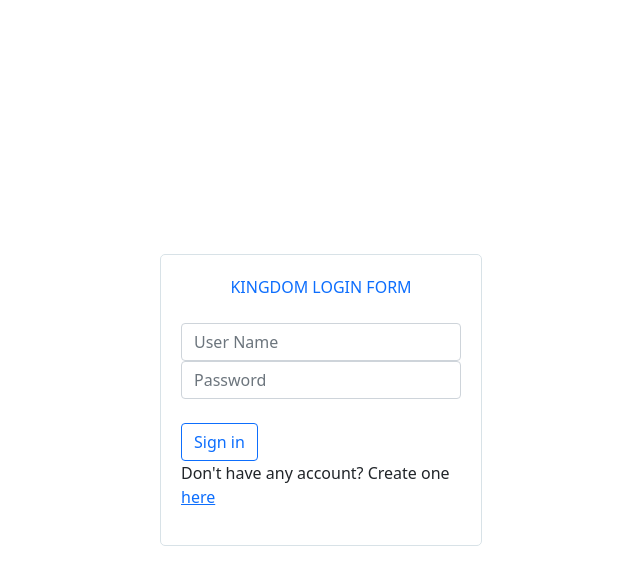
After one commit to Rafatlne/kingdom, a Django app: page /login/ in a window 1280 px wide. The commit adds this page. Shown: the top 585 px of the page, without its empty margins (319-959 px from the left). Run offline with Django 3.2, Linux system fonts and the light colour scheme.

Commit message:
added django auth user login, logout and api auth

```diff
--- /dev/null
+++ b/countries/templates/countries/layout.html
@@ -0,0 +1,96 @@
+<!DOCTYPE html>
+<html lang="en">
+
+<head>
+    <meta charset="UTF-8">
+    <meta http-equiv="X-UA-Compatible" content="IE=edge">
+    <meta name="viewport" content="width=device-width, initial-scale=1.0">
+    <title>Document</title>
+    <link href="https://cdn.jsdelivr.net/npm/bootstrap@5.1.0/dist/css/bootstrap.min.css" rel="stylesheet"
+        integrity="sha384-KyZXEAg3QhqLMpG8r+8fhAXLRk2vvoC2f3B09zVXn8CA5QIVfZOJ3BCsw2P0p/We" crossorigin="anonymous">
+</head>
+<script src="https://cdn.jsdelivr.net/npm/@popperjs/core@2.9.3/dist/umd/popper.min.js"
+    integrity="sha384-eMNCOe7tC1doHpGoWe/6oMVemdAVTMs2xqW4mwXrXsW0L84Iytr2wi5v2QjrP/xp" crossorigin="anonymous">
+    </script>
+<script src="https://cdn.jsdelivr.net/npm/bootstrap@5.1.0/dist/js/bootstrap.min.js"
+    integrity="sha384-cn7l7gDp0eyniUwwAZgrzD06kc/tftFf19TOAs2zVinnD/C7E91j9yyk5//jjpt/" crossorigin="anonymous">
+    </script>
+<script src="https://code.jquery.com/jquery-3.6.0.min.js"
+    integrity="sha256-/xUj+3OJU5yExlq6GSYGSHk7tPXikynS7ogEvDej/m4=" crossorigin="anonymous"></script>
+<style>
+    #button {
+        display: block;
+        margin: 20px auto;
+        padding: 10px 30px;
+        background-color: #eee;
+        border: solid #ccc 1px;
+        cursor: pointer;
+    }
+
+    #overlay {
+        position: fixed;
+        top: 0;
+        z-index: 100;
+        width: 100%;
+        height: 100%;
+        display: none;
+        background: rgba(0, 0, 0, 0.6);
+    }
+
+    .cv-spinner {
+        height: 100%;
+        display: flex;
+        justify-content: center;
+        align-items: center;
+    }
+
+    .spinner {
+        width: 40px;
+        height: 40px;
+        border: 4px #ddd solid;
+        border-top: 4px #2e93e6 solid;
+        border-radius: 50%;
+        animation: sp-anime 0.8s infinite linear;
+    }
+
+    @keyframes sp-anime {
+        100% {
+            transform: rotate(360deg);
+        }
+    }
+
+    .is-hide {
+        display: none;
+    }
+
+    .sign-box {
+        width: 100%;
+        max-width: 322px;
+        margin: 0 auto;
+        background: #fff;
+        border: solid 1px #d8e2e7;
+        -webkit-border-radius: 5px;
+        border-radius: 5px;
+        padding: 20px;
+        font-size: 1rem;
+        position: relative;
+    }
+
+    .centered {
+        position: fixed;
+        width: 400px;
+        top: 50%;
+        left: 50%;
+        /* bring your own prefixes */
+        transform: translate(-50%, -50%);
+    }
+</style>
+
+<body>
+    {% block content %}
+
+    {% endblock %}
+
+</body>
+
+</html>
--- /dev/null
+++ b/countries/templates/countries/registration/login.html
@@ -0,0 +1,29 @@
+{% extends 'countries/layout.html' %}
+
+{% block content %}
+
+<section class="centered">
+    <div class="container-fluid">
+        <form class="sign-box" method="post">
+            {% csrf_token %}
+            <header class="text-primary text-center">KINGDOM LOGIN FORM</header>
+            <div class="pb-4"></div>
+            <div class="form-group">
+                <input class="form-control" id="user-name" placeholder="User Name" name="username" type="text"
+                    autocomplete="off">
+            </div>
+            <div class="form-group">
+                <input class="form-control" id="password" placeholder="Password" name="password" type="password"
+                    autocomplete="off">
+            </div>
+            <div class="pb-4"></div>
+            <button type="submit" class="btn btn-outline-primary">Sign in</button>
+            {% for message in messages %}
+            <p class="bg-danger text-light my-1" id="messages">{{message}}</p>
+            {% endfor %}
+            <p>Don't have any account? Create one <a href="/register">here</a></p>
+        </form>
+    </div>
+</section>
+
+{% endblock %}
--- a/countries/urls.py
+++ b/countries/urls.py
@@ -9,4 +9,6 @@ urlpatterns = [
     path('api/v1/', include(router.urls)),
     path('api-auth/', include('rest_framework.urls', namespace='rest_framework')),
     path('', views.CountryView.as_view(), name='countries'),
+    path('login/', views.LoginView.as_view(), name='login'),
+    path('logout/', views.LogoutView.as_view(), name='logout'),
 ]
--- a/countries/views.py
+++ b/countries/views.py
@@ -1,13 +1,22 @@
-from django.shortcuts import render
+import datetime
+
+from django.shortcuts import render, redirect
 from rest_framework.decorators import action
 from rest_framework.response import Response
 from .models import *
 from .serializers import *
-from rest_framework import viewsets
+from rest_framework import viewsets, permissions
 from .filters import *
-from django.views import generic
+from django.views import generic, View
+from django.contrib.auth.mixins import LoginRequiredMixin
+from django.contrib.auth import authenticate, login, logout
+from django.contrib import messages
+from django.http import HttpResponse
+
 
 class CountryViewSet(viewsets.ModelViewSet):
+    permission_classes = [permissions.IsAuthenticated]
+
     queryset = Country.objects.all().order_by('name')
     serializer_class = CountrySerializer
 
@@ -23,8 +32,49 @@ class CountryViewSet(viewsets.ModelViewSet):
 
     @action(detail=True, methods=['GET'])
     def neighbours(self, request, pk=None):
-        serializer = NeighbourIdSerializer(Country.objects.get(pk=pk).neighbours, many=True)
+        serializer = NeighbourIdSerializer(
+            Country.objects.get(pk=pk).neighbours, many=True)
         return Response(serializer.data)
 
-class CountryView(generic.TemplateView):
+
+class CountryView(LoginRequiredMixin, generic.TemplateView):
+    login_url = '/login/'
     template_name = 'countries/countries.html'
+
+
+
+class LoginView(View):
+    template_name = 'countries/registration/login.html'
+
+    def get(self, request):
+        if request.user.is_authenticated:
+            return redirect('countries')
+
+        return render(request, self.template_name)
+
+    def post(self, request):
+        if request.user.is_authenticated:
+            return redirect('countries')
+        else:
+            username = request.POST.get('username')
+            password = request.POST.get('password')
+
+            user = authenticate(
+                request, username=username, password=password)
+
+            if user is not None:
+                login(request, user)
+                response = redirect('countries')
+                # response.set_cookie('user_password', password, max_age = 24 * 60 * 60)
+                return response
+            else:
+                messages.info(request, 'Username OR password is incorrect')
+
+        return render(request, self.template_name)
+
+
+class LogoutView(View):
+
+    def get(self, request):
+        logout(request)
+        return redirect('login')
--- a/kingdom/settings.py
+++ b/kingdom/settings.py
@@ -139,3 +139,5 @@ DEFAULT_AUTO_FIELD = 'django.db.models.BigAutoField'
 REST_FRAMEWORK = {
     'DEFAULT_FILTER_BACKENDS': ['django_filters.rest_framework.DjangoFilterBackend', 'rest_framework.filters.SearchFilter' ]
 }
+
+LOGIN_REDIRECT_URL = "/"
```
Also changed, not shown: countries/templates/countries/countries.html (+31 -74 lines).
